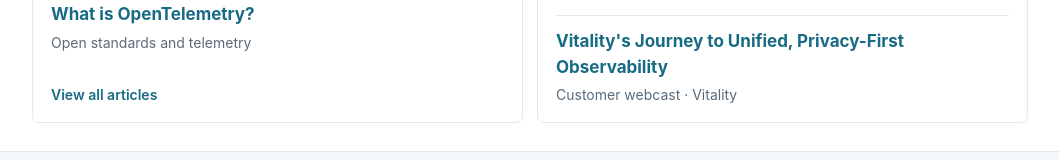
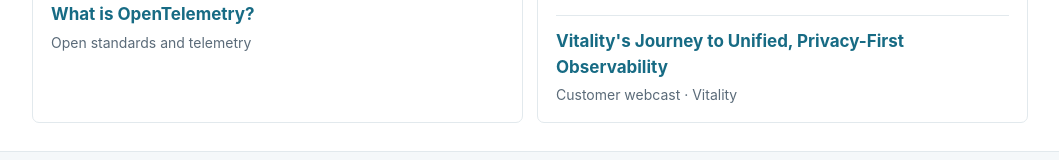
Before and after one commit to jl-678/jl-678.github.io, a plain HTML site: page index.html in a window 1280 px wide. Shown: the part 1980-2140 px from the top of the page, without its empty margins (110-1169 px from the left). Drawn offline with Linux system fonts and the light colour scheme.

Commit message:
Removed link

```diff
--- a/index.html
+++ b/index.html
@@ -49,7 +49,6 @@ h2{font-size:30px;letter-spacing:-.9px;line-height:1.2;margin:0}
 .work p{font-size:14px;color:var(--muted);margin:0}
 .work-list{list-style:none;margin:0;padding:0}
 .work-entry+.work-entry{border-top:1px solid var(--line);margin-top:12px;padding-top:12px}
-.work-more{font-size:14px;font-weight:600;margin-top:auto;padding-top:14px}
 .closing{background:var(--soft);text-align:center;padding:32px 0}
 .closing p{color:var(--muted)}
 footer{padding:18px 0;font-size:12px;color:var(--muted)}
@@ -98,7 +97,6 @@ footer{padding:18px 0;font-size:12px;color:var(--muted)}
 <li class="work-entry"><h4><a href="https://www.dynatrace.com/news/blog/what-is-apm/" target="_blank" rel="noopener noreferrer">What is APM?</a></h4><p>Cloud-native application performance</p></li>
 <li class="work-entry"><h4><a href="https://www.dynatrace.com/news/blog/what-is-opentelemetry/" target="_blank" rel="noopener noreferrer">What is OpenTelemetry?</a></h4><p>Open standards and telemetry</p></li>
 </ul>
-<div class="work-more"><a href="https://www.dynatrace.com/news/blog/author/jay-livens/" target="_blank" rel="noopener noreferrer">View all articles</a></div>
 </div></article>
 <article class="work"><img class="work-image work-image--speaking" src="assets/images/gartner-spain-speaking.webp" width="450" height="300" alt="Jay Livens presenting beside the IT Xpo Stage 2 signage at Gartner IT Symposium/Xpo in Spain, with audience members in front" loading="lazy" decoding="async"><div class="work-top"><h3>Presentations</h3></div><div class="work-body">
 <ul class="work-list">
```
Also changed, not shown: 1 other file.
